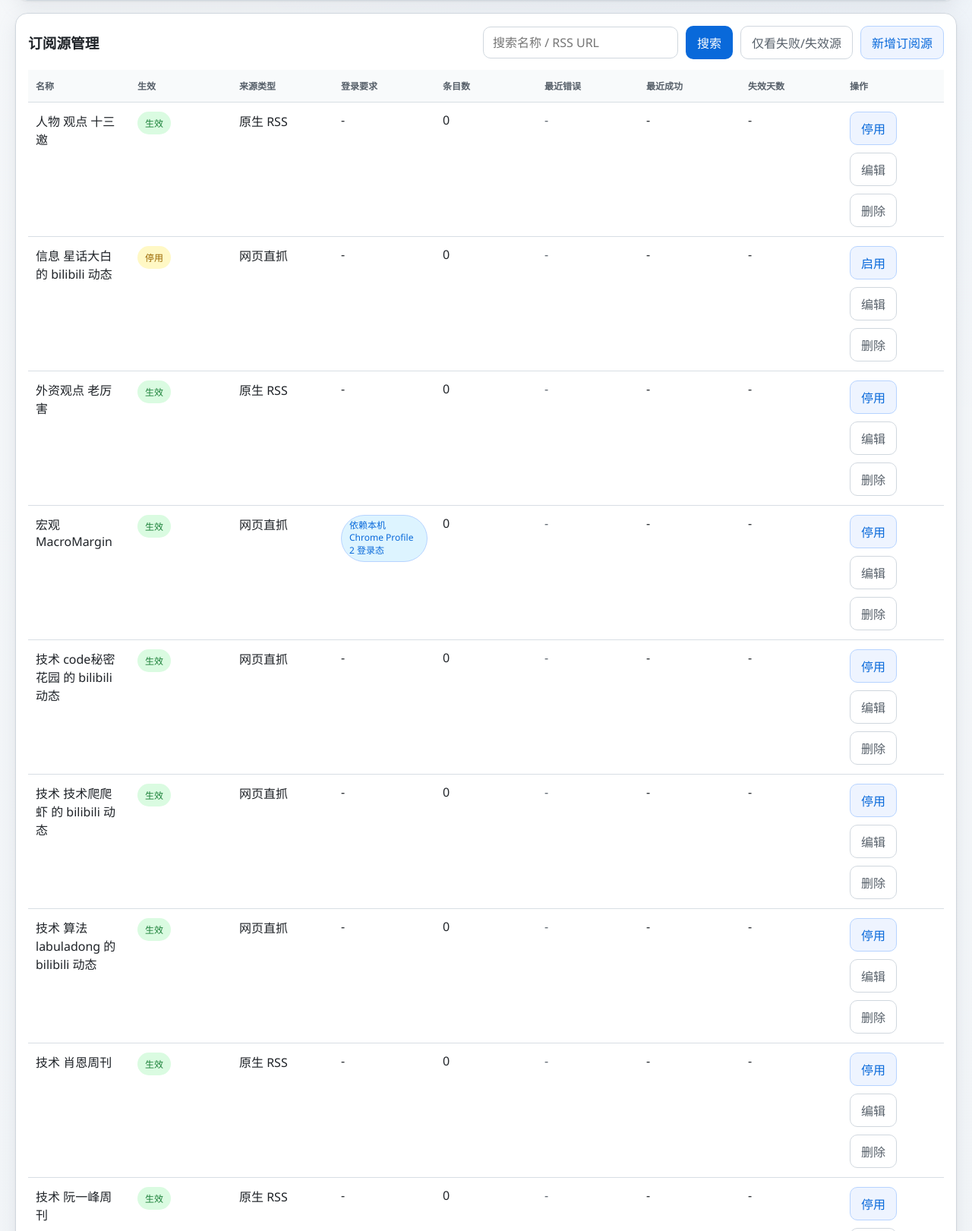
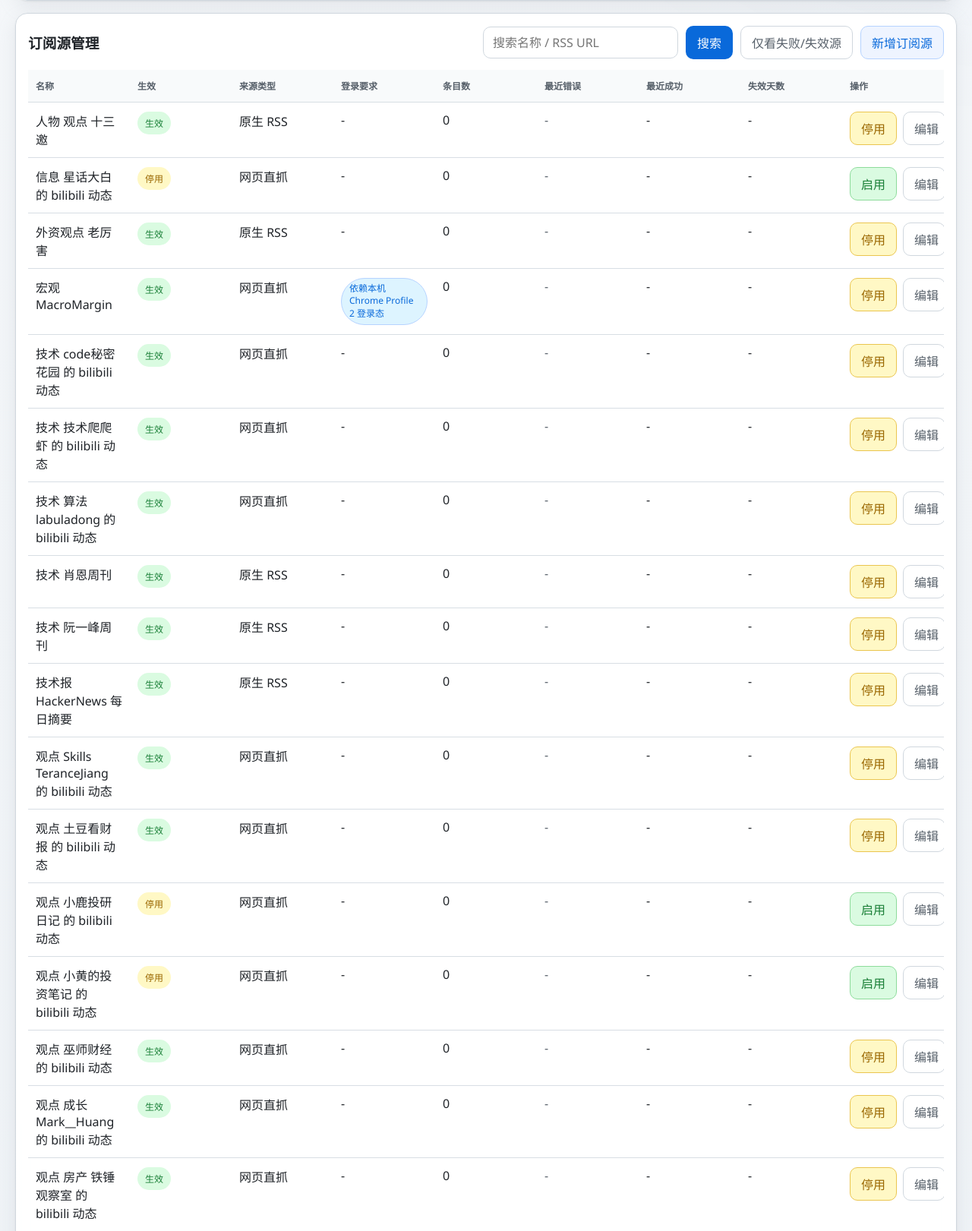
Before and after one commit to stelvetica/infoflowhub, a FastAPI app: page /?view=settings in a window 1280 px wide. Shown: the part 523-2144 px from the top of the page at 76% size. Run offline with FastAPI, Linux system fonts and the light colour scheme; data that the repository does not hold is empty; some libraries are stand-ins or nearby versions.

Commit message:
fix settings page layout and source actions

```diff
--- a/web/static/styles.css
+++ b/web/static/styles.css
@@ -71,6 +71,8 @@ button, input, select, textarea { font: inherit; }
 .btn:hover { filter: brightness(0.98); }
 .btn:disabled { cursor: wait; opacity: 0.72; }
 .btn.secondary { background: #eef4ff; color: var(--accent); border-color: #b6d3ff; }
+.btn.success { background: #dafbe1; color: var(--ok); border-color: #8ddb9b; }
+.btn.warn { background: #fff8c5; color: var(--warn); border-color: #eac54f; }
 .btn.ghost { background: #fff; color: var(--muted); border-color: var(--line); }
 .btn.ghost.active-filter { color: var(--accent); border-color: #b6d3ff; background: var(--accent-soft); }
 .btn.link { background: transparent; color: var(--accent); padding: 0; }
@@ -141,6 +143,10 @@ th { font-size: 12px; color: var(--muted); white-space: nowrap; background: rgba
 .settings-error-block { margin-top: 16px; }
 .cell-error-summary { max-width: 320px; white-space: nowrap; overflow: hidden; text-overflow: ellipsis; color: var(--muted); }
 .cell-login-requirement { min-width: 220px; }
+.cell-actions { white-space: nowrap; }
+.source-actions { display: flex; align-items: center; gap: 8px; flex-wrap: nowrap; }
+.source-actions form { margin: 0; }
+.source-actions .btn { min-width: 56px; white-space: nowrap; }
 .requirement-badge { display: inline-flex; align-items: center; padding: 5px 10px; border-radius: 999px; border: 1px solid #b6d3ff; background: var(--accent-soft); color: var(--accent); font-size: 12px; line-height: 1.4; }
 .settings-summary-row { display: flex; gap: 18px; flex-wrap: wrap; margin-bottom: 14px; }
 .modal-backdrop { position: fixed; inset: 0; z-index: 1000; display: flex; align-items: center; justify-content: center; padding: 24px; background: rgba(31, 35, 40, 0.28); backdrop-filter: blur(8px); }
@@ -162,6 +168,7 @@ th { font-size: 12px; color: var(--muted); white-space: nowrap; background: rgba
   .toolbar-inline, .toolbar-inline-spread, .laterhub-top-row { flex-wrap: wrap; }
   .laterhub-footer-row { flex-wrap: wrap; align-items: flex-start; }
   .laterhub-filter-row { margin-left: 0; }
+  .source-actions { flex-wrap: wrap; }
   .modal-backdrop { padding: 14px; }
   .modal-card { padding: 16px; border-radius: 18px; }
   .modal-header, .modal-actions { flex-wrap: wrap; }
--- a/web/templates/index.html
+++ b/web/templates/index.html
@@ -16,15 +16,6 @@
 
     {% if view == 'settings' %}
       <div class="stack">
-        <section class="card">
-          <div class="panel-title">
-            <h3>订阅设置</h3>
-          </div>
-          <div id="runtime-status-panel">
-            {% include "partials/runtime_status.html" %}
-          </div>
-        </section>
-
         <section class="card">
           <div class="panel-title">
             <h3>稍后处理概览</h3>
@@ -57,6 +48,15 @@
                 {% endfor %}
               </tbody>
             </table>
+          </div>
+        </section>
+
+        <section class="card">
+          <div class="panel-title">
+            <h3>订阅设置</h3>
+          </div>
+          <div id="runtime-status-panel">
+            {% include "partials/runtime_status.html" %}
           </div>
         </section>
 
--- a/web/templates/partials/source_table.html
+++ b/web/templates/partials/source_table.html
@@ -37,11 +37,11 @@
           <td class="cell-error-summary" title="{{ item.last_error or '' }}">{{ item.last_error or '-' }}</td>
           <td>{{ item.last_success_at[5:16] if item.last_success_at else '-' }}</td>
           <td>{{ item.invalid_days or '-' }}</td>
-          <td>
-            <div class="toolbar">
+          <td class="cell-actions">
+            <div class="source-actions">
               <form hx-post="/actions/source/{{ item.id }}/toggle-enabled?source_q={{ settings.q }}&source_filter={{ settings.source_filter }}&sort={{ settings.sort }}&dir={{ settings.dir }}" hx-target="#sources-panel" hx-swap="innerHTML">
                 <input type="hidden" name="enabled" value="{{ 0 if item.enabled else 1 }}">
-                <button class="btn secondary" type="submit">{{ '停用' if item.enabled else '启用' }}</button>
+                <button class="btn {% if item.enabled %}warn{% else %}success{% endif %}" type="submit">{{ '停用' if item.enabled else '启用' }}</button>
               </form>
               <button class="btn ghost" type="button" hx-get="/fragments/source-form?source_id={{ item.id }}&source_q={{ settings.q }}&source_filter={{ settings.source_filter }}&sort={{ settings.sort }}&dir={{ settings.dir }}" hx-target="#modal-root" hx-swap="innerHTML">编辑</button>
               <form hx-post="/actions/source/{{ item.id }}/delete?source_q={{ settings.q }}&source_filter={{ settings.source_filter }}&sort={{ settings.sort }}&dir={{ settings.dir }}" hx-target="#sources-panel" hx-swap="innerHTML">
```
Also changed, not shown: .agents/工作日志.md.
